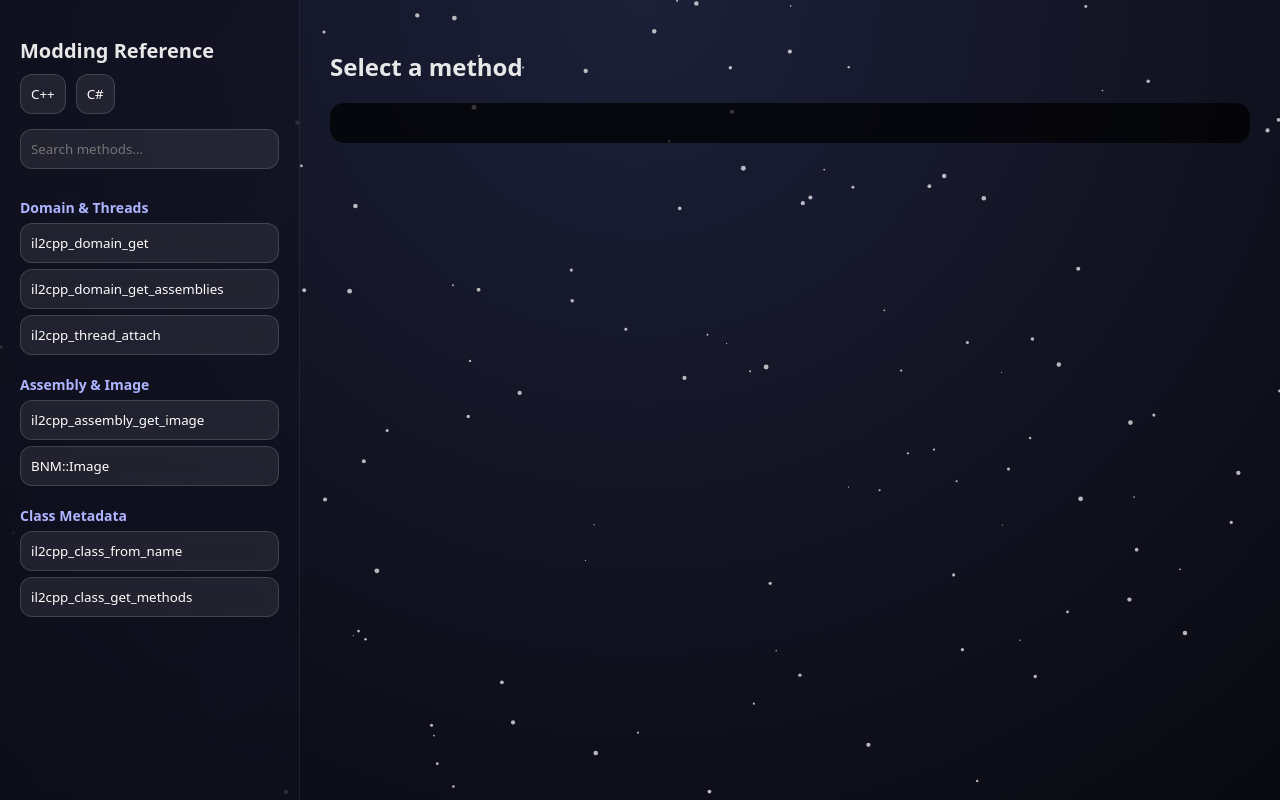
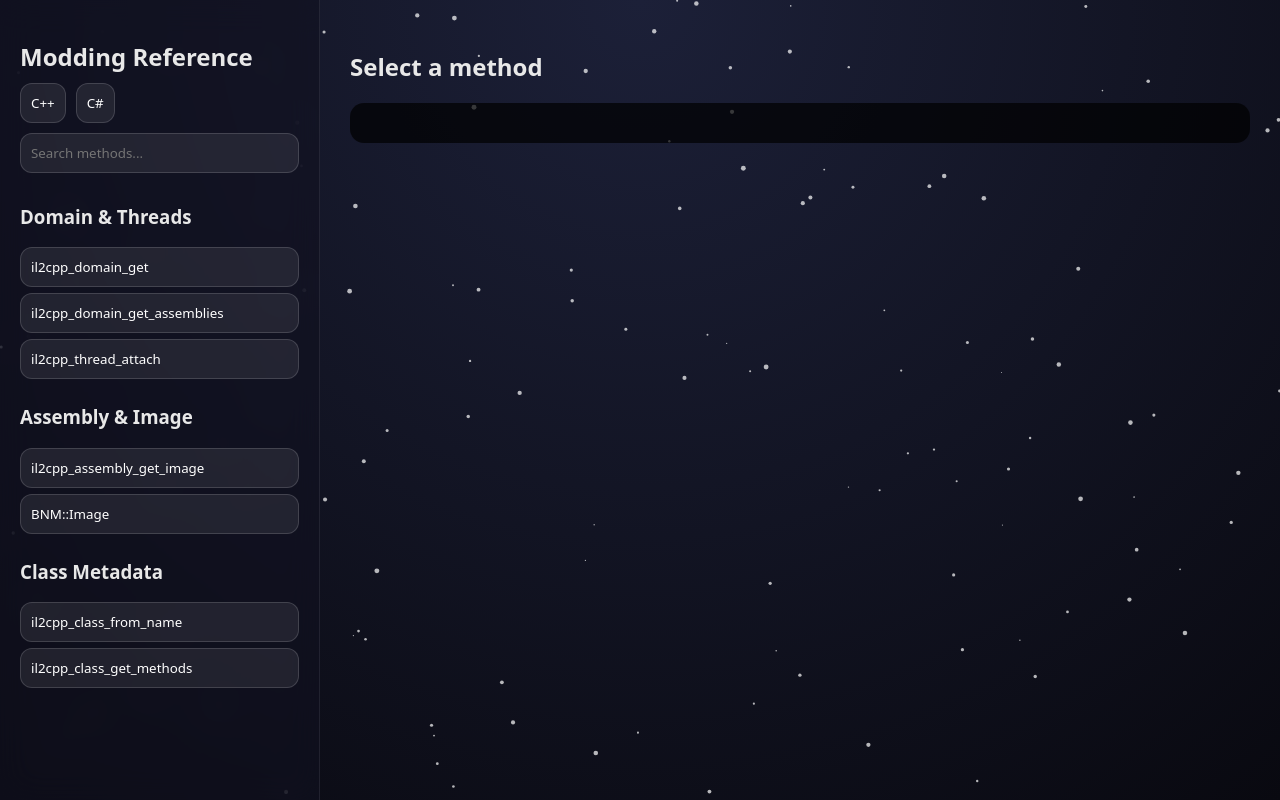
Before and after one commit to fate-yuh/moddingreferences, a plain HTML site: page index.html in a window 1280 px wide. Drawn offline with Linux system fonts and the light colour scheme.

Commit message:
Refactor CSS styles for layout and componentscomm
Updated styles for sidebar and buttons, adjusted layout.

```diff
--- a/style.css
+++ b/style.css
@@ -1,6 +1,6 @@
 * {
   box-sizing: border-box;
-  font-family: system-ui, -apple-system, BlinkMacSystemFont, sans-serif;
+  font-family: system-ui, sans-serif;
 }
 
 body {
@@ -23,66 +23,69 @@ body {
   z-index: 1;
 }
 
-/* Sidebar */
 .sidebar {
-  width: 300px;
+  width: 320px;
   padding: 20px;
   backdrop-filter: blur(16px);
-  background: rgba(18, 18, 32, 0.6);
+  background: rgba(18,18,32,0.6);
   border-right: 1px solid rgba(255,255,255,0.08);
   overflow-y: auto;
 }
 
-.sidebar h1 {
-  font-size: 20px;
+h1 {
   margin-bottom: 10px;
 }
 
-/* Search */
+.lang-select {
+  display: flex;
+  gap: 10px;
+  margin-bottom: 10px;
+}
+
+button {
+  background: rgba(255,255,255,0.08);
+  border: 1px solid rgba(255,255,255,0.15);
+  border-radius: 12px;
+  padding: 10px;
+  color: white;
+  cursor: pointer;
+  transition: 0.15s;
+}
+
+button:hover {
+  background: rgba(255,255,255,0.18);
+}
+
 #search {
   width: 100%;
   padding: 10px;
-  margin: 10px 0 15px;
+  margin-bottom: 12px;
   border-radius: 12px;
   background: rgba(255,255,255,0.08);
   border: 1px solid rgba(255,255,255,0.15);
   color: white;
 }
 
-/* Buttons */
-button {
-  background: rgba(255,255,255,0.08);
-  border: 1px solid rgba(255,255,255,0.15);
-  border-radius: 12px;
-  padding: 10px;
-  color: #fff;
-  cursor: pointer;
-  backdrop-filter: blur(10px);
-  transition: all 0.15s ease;
+/* Category button */
+.category-btn {
+  width: 100%;
+  margin-top: 10px;
+  font-weight: bold;
+  text-align: left;
 }
 
-button:hover {
-  background: rgba(255,255,255,0.18);
+/* Method list */
+.method-list {
+  margin-top: 6px;
+  margin-left: 8px;
 }
 
-.lang-select {
-  display: flex;
-  gap: 10px;
-  margin-bottom: 5px;
-}
-
-h3 {
-  margin: 14px 0 6px;
-  font-size: 14px;
-  color: #aeb4ff;
-}
-
-/* Method buttons */
+/* Method button */
 .method {
   width: 100%;
   margin-bottom: 6px;
+  text-align: left;
   position: relative;
-  text-align: left;
 }
 
 /* Tooltip */
@@ -95,11 +98,9 @@ h3 {
   background: rgba(0,0,0,0.85);
   padding: 8px;
   border-radius: 10px;
-  width: 230px;
+  width: 220px;
   font-size: 12px;
   pointer-events: none;
-  color: #fff;
-  z-index: 10;
 }
 
 /* Content */
@@ -114,5 +115,4 @@ pre {
   padding: 20px;
   border-radius: 14px;
   margin-top: 20px;
-  overflow-x: auto;
 }
```
